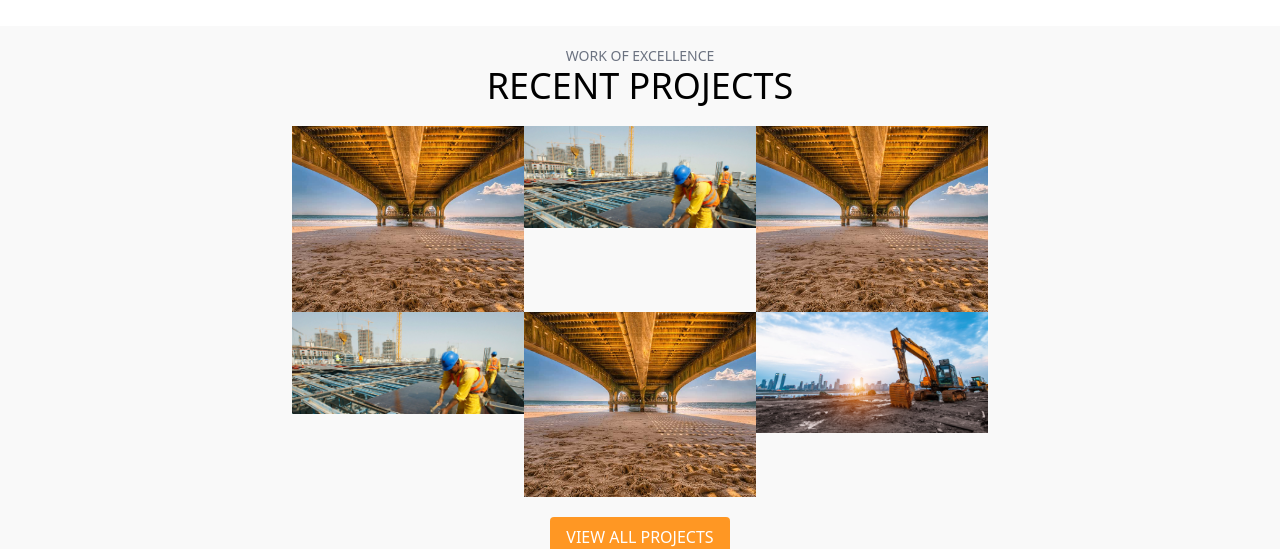
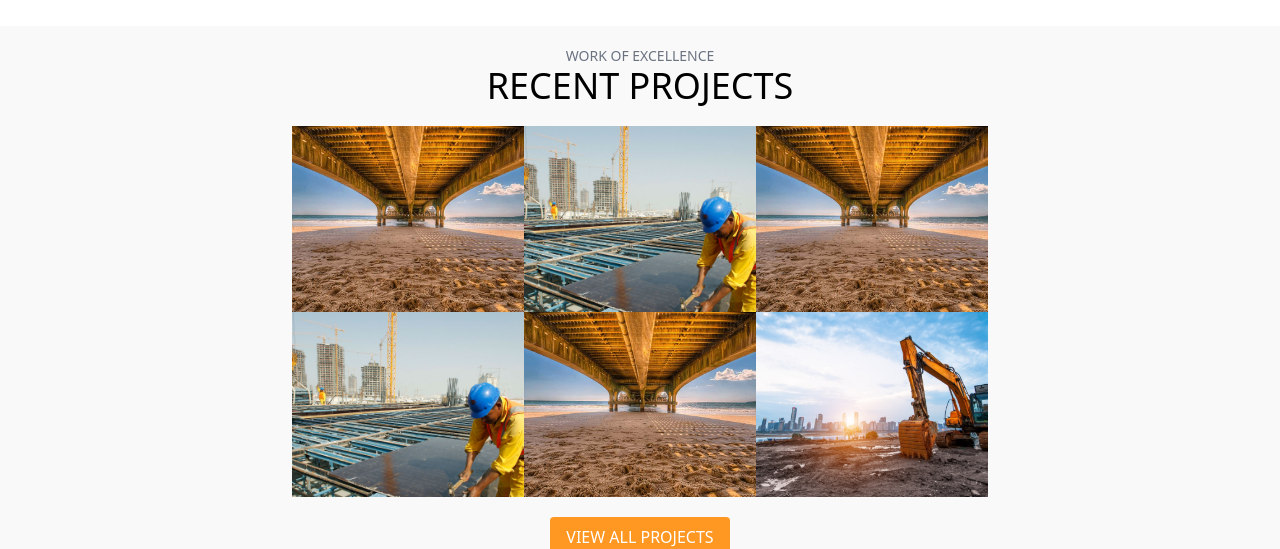
Before and after one commit to ArtisAdemi/INEMConstruction, a React (Vite) app in the folder inem_web/: page / in a window 1280 px wide. Shown: the part 2000-2549 px from the top of the page. Built offline with nearby package versions, Linux system fonts and the light colour scheme.

Commit message:
fixed recent projects picture

```diff
--- a/inem_web/src/components/RecentProjects.tsx
+++ b/inem_web/src/components/RecentProjects.tsx
@@ -18,7 +18,7 @@ const RecentProjects: React.FC = () => {
             <div className="grid grid-cols-1 lg:grid-cols-3 mb-5 lg:w-[80%]">
                 {projects.slice(0, 6).map((project, index) => (
                     <div key={index} className="overflow-hidden relative group cursor-pointer">
-                        <img className="w-full transform transition-transform duration-300 group-hover:scale-110" src={project.images[0]} alt={`Project ${index + 1}`} />
+                        <img className="w-full h-full object-cover transform transition-transform duration-300 group-hover:scale-110" src={project.images[0]} alt={`Project ${index + 1}`} />
                         <div className="absolute inset-0 bg-black bg-opacity-50 flex items-center pl-12 opacity-0 group-hover:opacity-100 transition-opacity duration-300">
                             <div className="flex flex-col">
                                 <h2 className="text-white text-xl font-semibold pb-3">{project.title}</h2>
```
